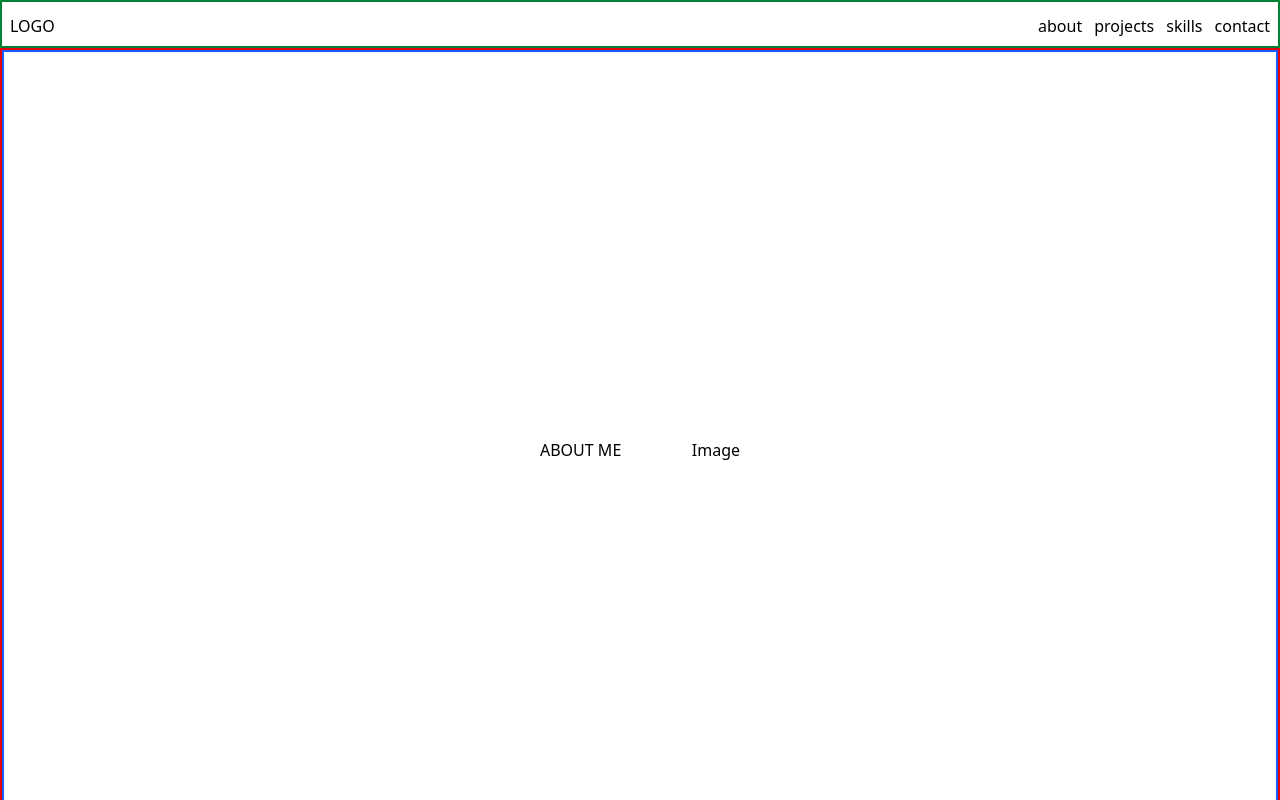
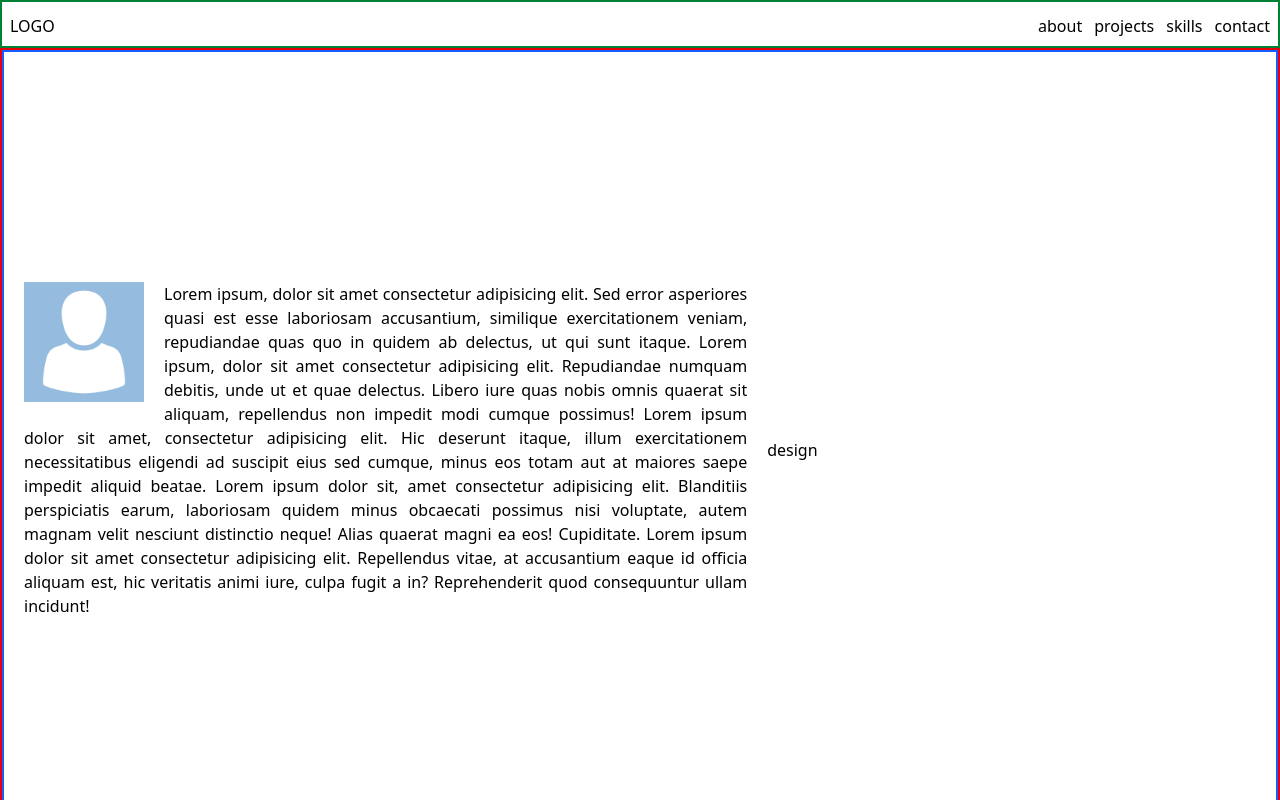
Before and after one commit to MGavranovic/new-portfolio, a React (Vite) app: page / in a window 1280 px wide. Shown: the top 800 px of the page. Built offline with nearby package versions, Linux system fonts and the light colour scheme.

Commit message:
Work on About component

```diff
--- a/src/components/pages/about/About.tsx
+++ b/src/components/pages/about/About.tsx
@@ -1,10 +1,33 @@
 function About() {
   return (
     <div className="flex h-dvh border-2  border-blue-600 items-center justify-center">
-      <div className="flex justify-between w-50">
-        <p>ABOUT ME</p>
-        <p>Image</p>
+      <div className="w-3/5 p-5 text-justify">
+        <img
+          src="../../../src/assets/avatar-placeholder.png"
+          alt="avatar-placeholdere"
+          className="w-30 h-30 float-left mr-5 mb-5"
+        />
+        <p>
+          Lorem ipsum, dolor sit amet consectetur adipisicing elit. Sed error
+          asperiores quasi est esse laboriosam accusantium, similique
+          exercitationem veniam, repudiandae quas quo in quidem ab delectus, ut
+          qui sunt itaque. Lorem ipsum, dolor sit amet consectetur adipisicing
+          elit. Repudiandae numquam debitis, unde ut et quae delectus. Libero
+          iure quas nobis omnis quaerat sit aliquam, repellendus non impedit
+          modi cumque possimus! Lorem ipsum dolor sit amet, consectetur
+          adipisicing elit. Hic deserunt itaque, illum exercitationem
+          necessitatibus eligendi ad suscipit eius sed cumque, minus eos totam
+          aut at maiores saepe impedit aliquid beatae. Lorem ipsum dolor sit,
+          amet consectetur adipisicing elit. Blanditiis perspiciatis earum,
+          laboriosam quidem minus obcaecati possimus nisi voluptate, autem
+          magnam velit nesciunt distinctio neque! Alias quaerat magni ea eos!
+          Cupiditate. Lorem ipsum dolor sit amet consectetur adipisicing elit.
+          Repellendus vitae, at accusantium eaque id officia aliquam est, hic
+          veritatis animi iure, culpa fugit a in? Reprehenderit quod
+          consequuntur ullam incidunt!
+        </p>
       </div>
+      <div className="w-2/5">design</div>
     </div>
   );
 }
```
Also changed, not shown: src/assets/avatar-placeholder.png (added).
